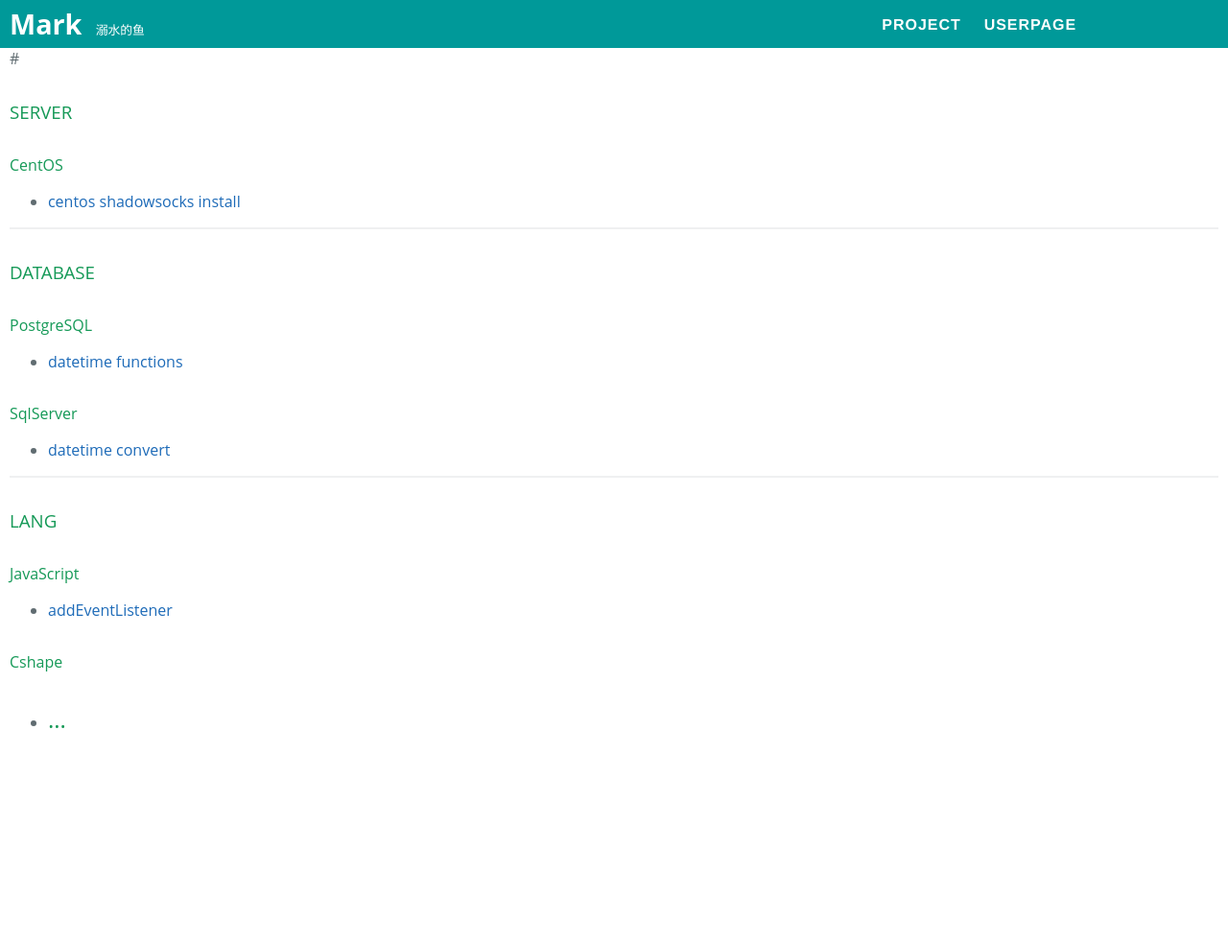
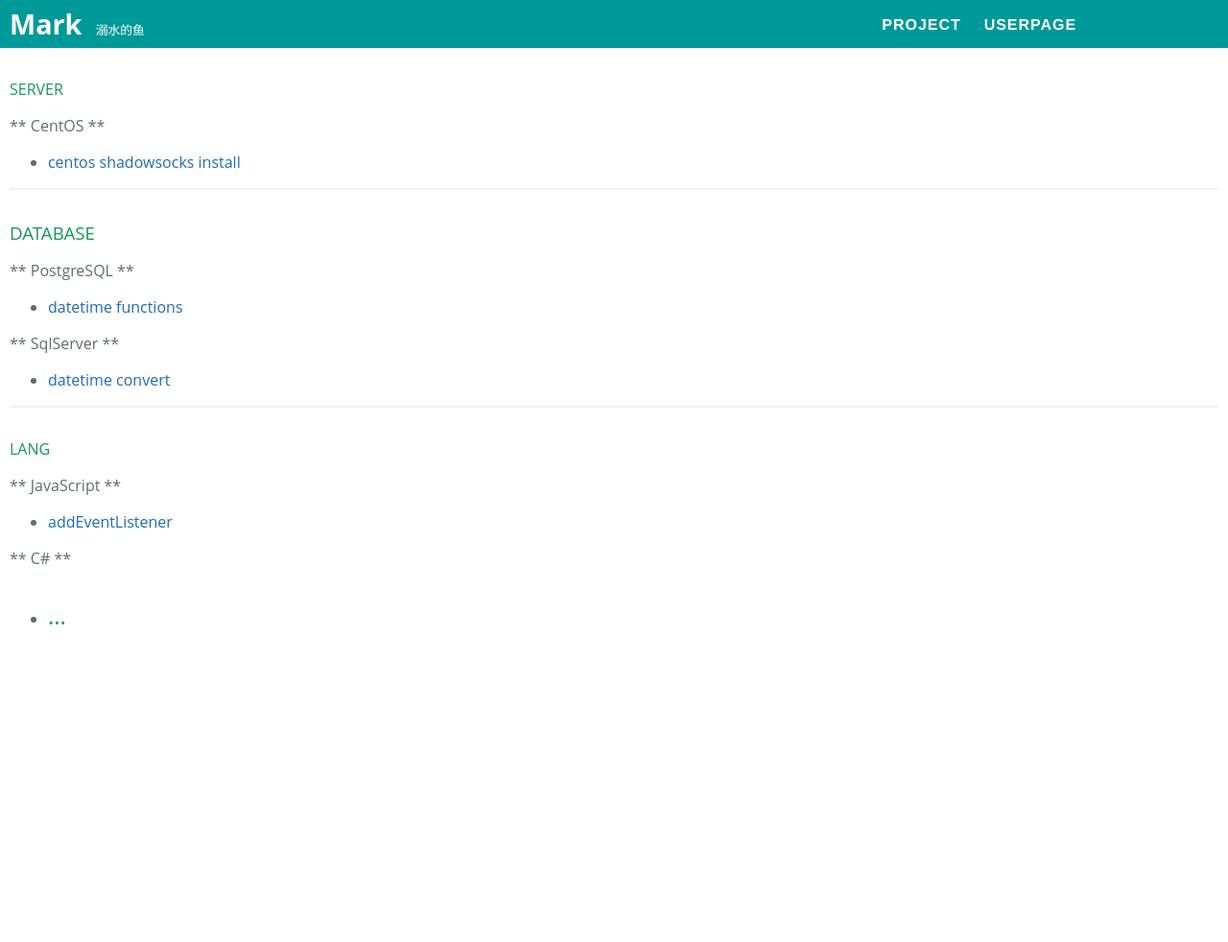
Before and after one commit to lozye/lozye, a Jekyll site: the page built from index.md, in a window 1280 px wide. Shown: the whole page at 96% size. Built offline with Jekyll 4.4.1, drawn with Linux system fonts in a browser that asks for light colours; our own code applies the rules of GitHub Pages for plain Markdown files; after the commit the page ends 900 px from its top, so only the background shows below that.

Commit message:
Update index.md

```diff
--- a/index.md
+++ b/index.md
@@ -1,27 +1,26 @@
-#
 
-### SERVER
+#### SERVER
 
-#### CentOS
+** CentOS **
 + [centos shadowsocks install](https://github.com/lozye/lozye.github.io/blob/master/doc/centosshadowsockslibev.sh)
 
 
 ---
 ### DATABASE
 
-#### PostgreSQL
+** PostgreSQL **
 + [datetime functions](https://www.postgresql.org/docs/9.3/functions-datetime.html)
 
-#### SqlServer
+** SqlServer **
 + [datetime convert](doc/sqlserverconvert)
 
 
 ---
-### LANG
+#### LANG
 
-#### JavaScript
+** JavaScript **
 + [addEventListener](doc/jsevent)
 
-#### Cshape
+** C# **
 + ...
 ---
```
